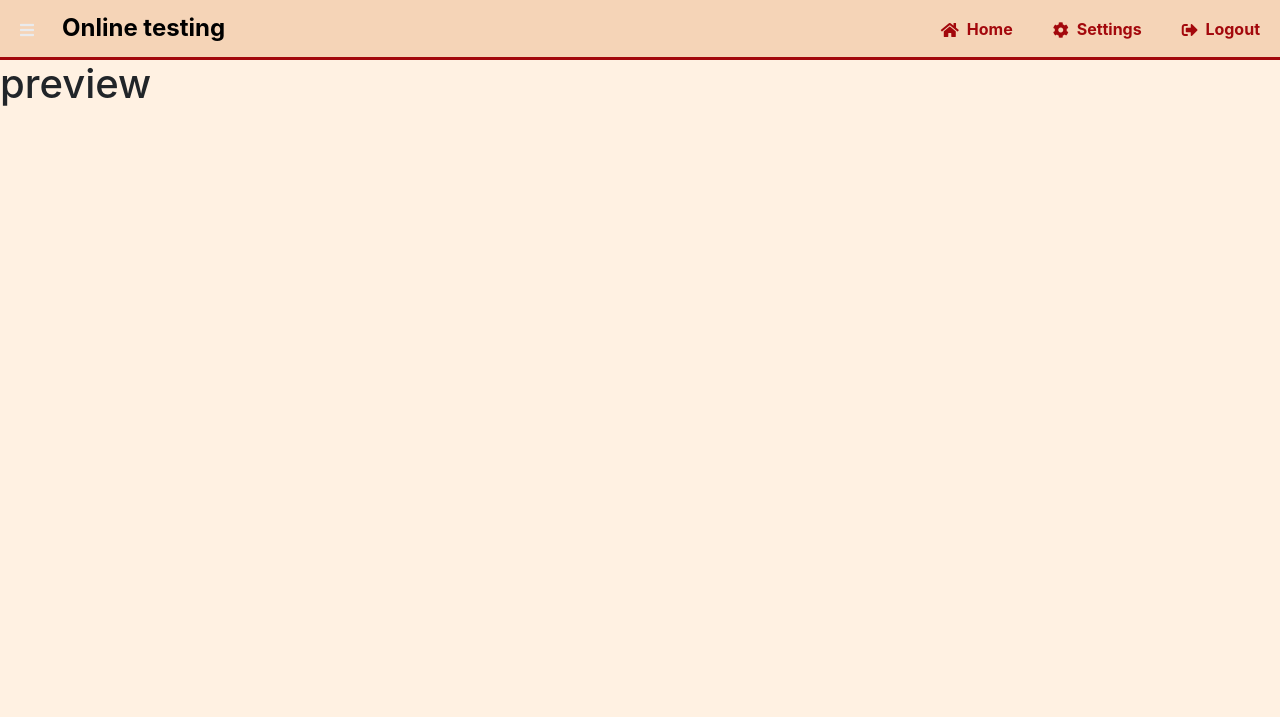
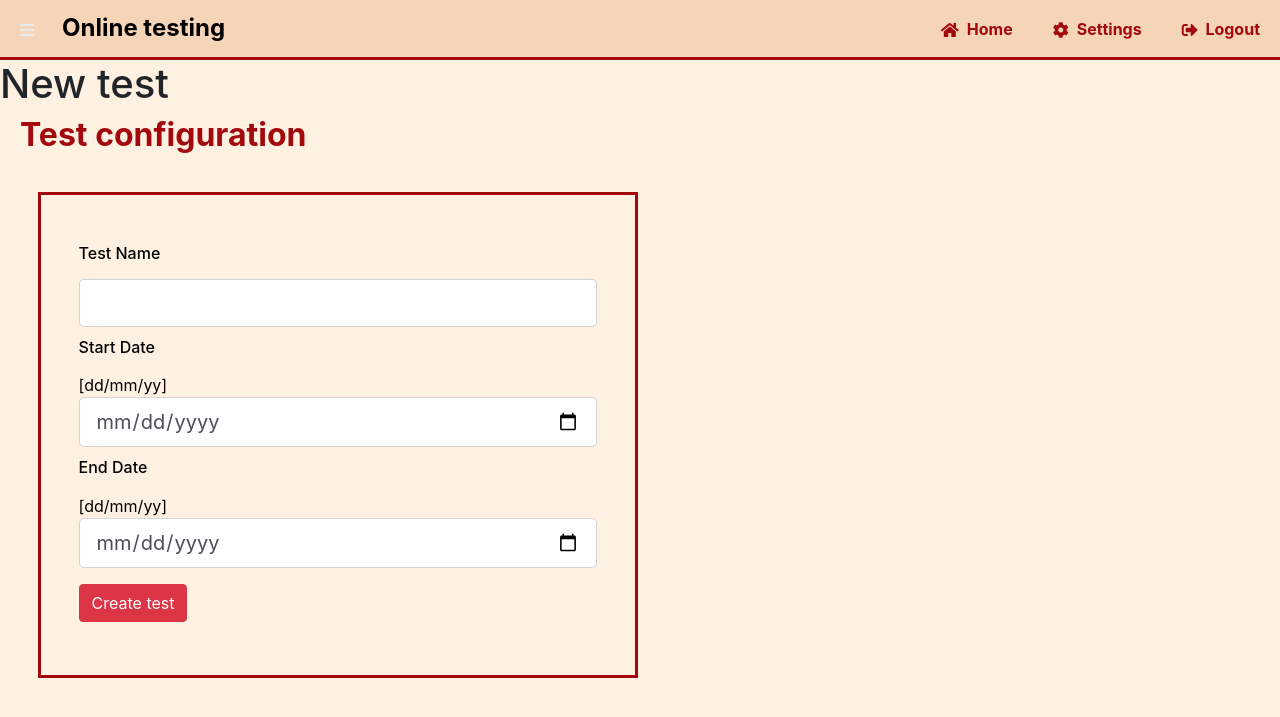
Before and after one commit to VojtechKrejcik/iis_testing_online, a Flask app: page /create_test in a window 1280 px wide. Shown: the top 717 px of the page. Run offline with Flask 2, Linux system fonts and the light colour scheme; some libraries are stand-ins or nearby versions.

Commit message:
this should work

```diff
--- a/forms.py
+++ b/forms.py
@@ -1,6 +1,6 @@
 from flask_wtf import FlaskForm
-from wtforms import StringField, PasswordField, SubmitField, SelectField, Form
-from wtforms.validators import DataRequired, Length, Email, EqualTo
+from wtforms import StringField, PasswordField, SubmitField, SelectField, DateField, IntegerField, Form
+from wtforms.validators import DataRequired, Length, Email, EqualTo, NumberRange
 
 
 class AddUserForm(Form):
@@ -24,3 +24,20 @@ class ChangePasswordForm(Form):
     password = PasswordField('Password', validators=[DataRequired()])
     confirm_password = PasswordField('Confirm Password', validators=[DataRequired(), EqualTo('password')])
     submit = SubmitField('Change')
+
+class TestConfigForm(Form):
+    name = StringField('Test Name',validators=[DataRequired(),Length(min=3)])
+    start_date = DateField('Start Date', format='%d/%m/%Y',description="dd/mm/yy")
+    end_date = DateField('End Date', format='%d/%m/%Y')
+    create = SubmitField('Create test')
+    update = SubmitField('Update test')
+    cancel = SubmitField('cancel')
+    add_full = SubmitField('Add fulltext question')
+    add_num = SubmitField('Add number question')
+    add_abc = SubmitField('Add abcd question')
+
+class FullTextQuestionForm(Form):
+    #TODO: Add immage support
+    question = StringField('Question', validators=[DataRequired()])
+    value = IntegerField('Point value', validators=[DataRequired(),NumberRange(min=1)])
+    create = SubmitField('Create question')
--- a/main.py
+++ b/main.py
@@ -1,6 +1,6 @@
 from flask import Flask, render_template, request, redirect, url_for, session, flash
 #from flask_mysqldb import MySQL
-from forms import AddUserForm, ChangeEmailForm, ChangeNameForm, ChangePasswordForm
+from forms import *
 #import MySQLdb.cursors
 import re
 import secrets
@@ -14,10 +14,10 @@ app = Flask(__name__)
 app.secret_key = 'prdel'
 
 #SqlAlchemy Database Configuration With Mysql
-app.config['SQLALCHEMY_DATABASE_URI'] = 'mysql+pymysql://root:VelkaPrdel@localhost/iis'
+app.config['SQLALCHEMY_DATABASE_URI'] = 'mysql+pymysql://root:prdel@localhost/iis'
 app.config['SQLALCHEMY_TRACK_MODIFICATIONS'] = False
 
-engine = sq.create_engine('mysql+pymysql://root:VelkaPrdel@localhost/iis')
+engine = sq.create_engine('mysql+pymysql://root:prdel@localhost/iis')
 db=scoped_session(sessionmaker(bind=engine))
 metadata = sq.MetaData()
 # Intialize MySQL
@@ -79,10 +79,6 @@ def logout():
    session.pop('username', None)
    # Redirect to login page
    return redirect(url_for('login'))
-
-@app.route('/create_test')
-def create_test():
-    return render_template('create_test.html', profile =session)
 
 @app.route('/home/add_user', methods=['GET','POST'])
 def add_user():
@@ -160,3 +156,40 @@ def changeEmail():
             return render_template('change_email.html', profile=session, form=form)
     flash("something went wrong")
     return render_template('change_email.html', profile=session, form=form)
+
+@app.route('/create_test', methods=['GET','POST'])
+def create_test():
+    #Add forms
+    configform = TestConfigForm(request.form)
+    fullform = FullTextQuestionForm(request.form)
+
+    #Check for active session
+    if 'test_config' in session:
+        config = session['test_config']
+    else:
+        config = {"name": "",
+                  "start": "",
+                  "end": ""
+                }
+
+
+    if request.method == "POST":
+        #Continue depending on the button used
+        if configform.create.data:
+            #save config to session
+            config['name'] = configform.name.data
+            config['start'] = configform.start_date.data
+            config['end'] = configform.end_date.data
+            session['test_config'] = config
+        if configform.add_full.data:
+            return render_template('create_full.html',profile=session,form=fullform)
+        if configform.cancel.data:
+            session.pop('test_config',None)
+        if fullform.create.data:
+            #save question
+            pass
+
+    configform.name.data = config["name"]
+    configform.start_date.data = config["start"]
+    configform.end_date.data = config["end"]
+    return render_template('create_test.html', profile=session, config=configform)
--- a/templates/create_test.html
+++ b/templates/create_test.html
@@ -2,9 +2,57 @@
 
 {% block content %}
 <div id="preview">
-    <h1>preview</h1>
+    <h1>New test</h1>
 </div>
-<div id="buttons">
+<div id="config">
+<h2>Test configuration</h2>
+    <form method="POST" action="">
+        <div class="profile_table"> <!--TODO: Change and style the page-->
+            <div class="form-group">
+                <!--Test name-->
+                <h3 color="black">{{ config.name.label }}</h3>
+                {% if config.name.errors %}
+                    {{ config.name(class="form-control form-control-lg form-control-lg is-invalid") }}
+                {% else %}
+                    {{ config.name(class="form-control form-control-lg") }}
+                {% endif %}
+                <!--Starting Date-->
+                <h3 color="black">{{ config.start_date.label }} </h3> [dd/mm/yy]
+                {% if config.start_date.errors %}
+                    {{ config.start_date(class="form-control form-control-lg form-control-lg is-invalid") }}
+                {% else %}
+                    {{ config.start_date(class="form-control form-control-lg") }}
+                {% endif %}
+                <!--Ending Date-->
+                <h3 color="black">{{ config.end_date.label }} </h3>[dd/mm/yy]
+                {% if config.end_date.errors %}
+                    {{ config.end_date(class="form-control form-control-lg form-control-lg is-invalid") }}
+                {% else %}
+                    {{ config.end_date(class="form-control form-control-lg") }}
+                {% endif %}
+            </div>
+            {% if not 'test_config' in profile %}
+            <div class="form-group">
+                {{ config.create(class="btn btn-danger")}}
+            </div>
+            {% else %}
+            <div class="form-group">
+                {{ config.update(class="btn btn-danger")}}
+                {{ config.cancel(class="btn btn-danger")}}
+            </div>
+            <hr>
+                <h2>Questions</h2>
+                <div class="form-group">
+                    <table>
+                        <td>{{ config.add_full(class="btn btn-danger")}}</td>
+                        <td>{{ config.add_num(class="btn btn-danger")}}</td>
+                        <td>{{ config.add_abc(class="btn btn-danger")}}</td>
+                    </table>
+                </div>
+                <!--Generate questions to show-->
+            {% endif %}
+        </div>
+    </form>
 </div>
 
 </div>
```
Also changed, not shown: templates/create_full.html (added, +30 -0 lines).
